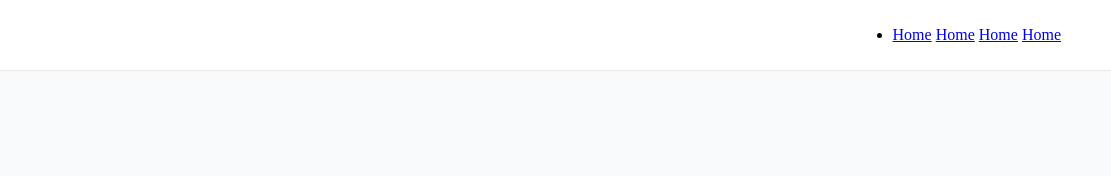
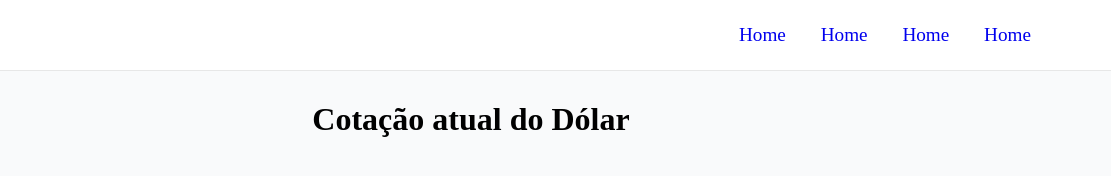
Before and after one commit to andrelinooficial/dolarnobrasil, a plain HTML site: page index.html in a window 1280 px wide. Shown: the full height of the page, 169-1280 px from the left. Drawn offline with Linux system fonts and the light colour scheme.

Commit message:
estilizando link menu desktop

```diff
--- a/css/style.css
+++ b/css/style.css
@@ -5,6 +5,7 @@
 
 body{
     background-color: #F9FAFB;
+    font-size: 12px;
 }
 
 .logo-principal{
@@ -22,8 +23,25 @@ body{
     align-items: center;
     flex-direction: row;
     border-bottom: 0.5px rgb(231, 231, 231) solid;
+    font-size: 1.2rem;
+}
+
+.a-menu-desktop{
+    text-decoration: none;
+    padding-right: 30px;
+}
+
+.li-menu-desktop{
+    list-style: none;
+
 }
 
 .ul-menu-desktop{
     margin-right: 50px;
 }
+
+.titulo-principal{
+    font-size: 2rem;
+    text-align: center;
+    margin-top: 30px;
+}
--- a/index.html
+++ b/index.html
@@ -20,5 +20,6 @@
         </ul>
     </nav>
 
+    <h1 class="titulo-principal">Cotação atual do Dólar</h1>
 </body>
 </html>
```
